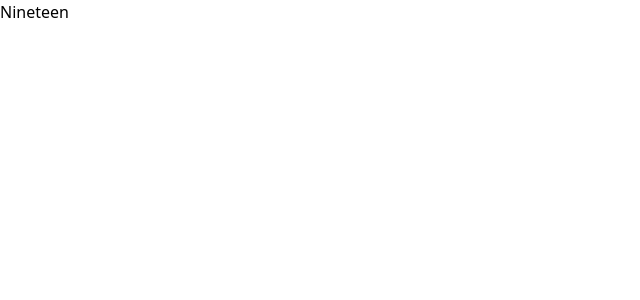
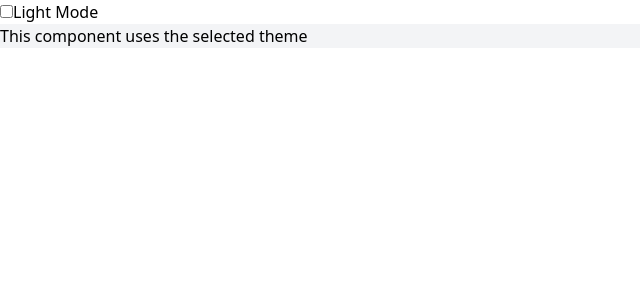
Before and after one commit to srinivassarkar/30-reactjs-mini-projects, a React (Vite) app: page / in a window 1280 px wide. Shown: the top 300 px of the page, without its empty margins (0-640 px from the left). Built offline with nearby package versions, Linux system fonts and the light colour scheme.

Commit message:
react mini project

```diff
--- a/src/App.jsx
+++ b/src/App.jsx
@@ -16,13 +16,11 @@
 //import Sixteen from './Sixteen';
 //import Seventeen from './Seventeen';
 //import Eighteen from './Eighteen';
-import Nineteen from './Nineteen';
+import Nineteen from "./Nineteen";
+import NineteenthComp from "./NineteenthComp";
+import { ThemeProvider } from "./NineteenTheme/ThemeContext";
 
 function App() {
-
-
-
-
   return (
     <div>
       {/* <One /> */}
@@ -43,7 +41,13 @@ function App() {
       {/* <Sixteen/> */}
       {/* <Seventeen/> */}
       {/* <Eighteen/> */}
-      <Nineteen/>
+
+      <ThemeProvider>
+        <div>
+          <Nineteen />
+          <NineteenthComp />
+        </div>
+      </ThemeProvider>
     </div>
   );
 }
--- a/src/Nineteen.jsx
+++ b/src/Nineteen.jsx
@@ -1,6 +1,14 @@
+import { useTheme } from "./NineteenTheme/ThemeContext";
 
 export default function Nineteen() {
+  const { isDarkMode, toggleTheme } = useTheme();
+
   return (
-    <div>Nineteen</div>
-  )
+    <div>
+      <label>
+        <input type="checkbox" checked={isDarkMode} onChange={toggleTheme} />
+        {isDarkMode?"Dark Mode":"Light Mode"}
+      </label>
+    </div>
+  );
 }
--- /dev/null
+++ b/src/NineteenTheme/ThemeContext.jsx
@@ -0,0 +1,28 @@
+import PropTypes from "prop-types";
+import { createContext, useContext, useState } from "react";
+
+const ThemeContext = createContext();
+
+const ThemeProvider = ({ children }) => {
+  const [isDarkMode, setIsDarkMode] = useState(false);
+
+  const toggleTheme = () => {
+    setIsDarkMode((prevMode) => !prevMode);
+  };
+
+  return (
+    <ThemeContext.Provider value={{ isDarkMode, toggleTheme }}>
+      {children}
+    </ThemeContext.Provider>
+  );
+};
+
+ThemeProvider.propTypes = {
+  children: PropTypes.node.isRequired,
+};
+
+const useTheme = () => {
+  return useContext(ThemeContext);
+};
+
+export { useTheme, ThemeProvider };
--- /dev/null
+++ b/src/NineteenthComp.jsx
@@ -0,0 +1,14 @@
+import { useTheme } from "./NineteenTheme/ThemeContext";
+
+export default function NineteenthComp() {
+  const { isDarkMode } = useTheme();
+  const themeClass = isDarkMode ? "dark-theme" : "light-theme";
+  const backgroundColorClass = isDarkMode ? "bg-gray-800" : "bg-gray-100";
+  const textColorClass = isDarkMode ? "text-white" : "text-black";
+
+  return (
+    <div className={`container ${themeClass} ${backgroundColorClass} `}>
+      <p className={` ${textColorClass}`}>This component uses the selected theme</p>
+    </div>
+  );
+}
--- a/src/Thirteen.jsx
+++ b/src/Thirteen.jsx
@@ -1,6 +1,80 @@
+import { useState } from "react";
 
 export default function Thirteen() {
+  const [email, setEmail] = useState("");
+  const [password, setPassword] = useState("");
+  const [isRegistered, setIsRegistered] = useState(false);
+  const [isloggedIn, setIsloggedIn] = useState(false);
+  const [users, setUsers] = useState([]);
+
+  const handleAuth = () => {
+    if (isRegistered) {
+      //if reg
+      if (isRegistered) {
+        const user = users.find(
+          (u) => u.email === email && u.password === password
+        );
+        if (user) {
+          setIsloggedIn(true);
+        } else {
+          alert("Login failed. Please check your credentials");
+        }
+      }
+    } else {
+      //reg
+      const newUser = { email, password };
+      setUsers([...users, newUser]);
+      localStorage.setItem("users", JSON.stringify([...users, newUser]));
+      setIsloggedIn(true);
+    }
+  };
+
+  const handleLogout = () => {
+    setIsloggedIn(false);
+    setEmail("");
+    setPassword("");
+  };
+
   return (
-    <div>Thirteen</div>
-  )
+    <div>
+      {isloggedIn ? (
+        <div>
+          <h2>Welcome, {email}!</h2>
+          <button onClick={handleLogout}>Logout</button>
+        </div>
+      ) : (
+        <div>
+          <h2 className="font-bold text-4xl mb-4">
+            {isRegistered ? "Login" : "Register"}
+          </h2>
+          <form>
+            <input
+              type="email"
+              placeholder="email"
+              value={email}
+              onChange={(e) => setEmail(e.target.value)}
+            />
+            <input
+              type="password"
+              placeholder="password"
+              value={password}
+              onChange={(e) => setPassword(e.target.value)}
+            />
+            <button onClick={handleAuth}>
+              {isRegistered ? "Login" : "Register"}
+            </button>
+          </form>
+
+          <p>
+            {isRegistered
+              ? "Don't have an account? Register now!"
+              : "Already have an account? Login In!"}
+          </p>
+          <button onClick={() => setIsRegistered(!isRegistered)}>
+            {isRegistered ? "Register" : "Login"}
+          </button>
+        </div>
+      )}
+    </div>
+  );
 }
```
